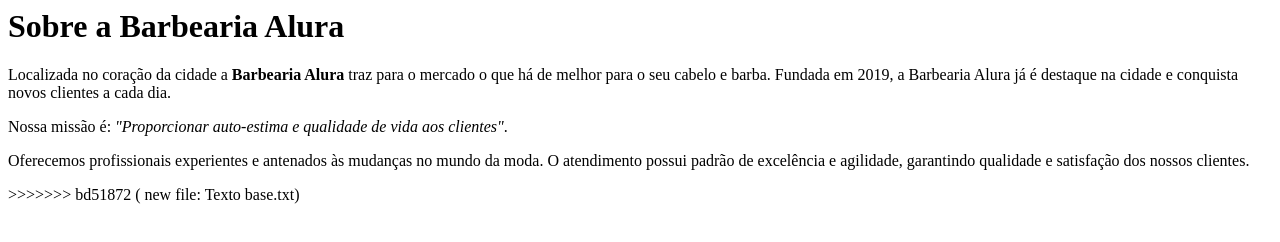
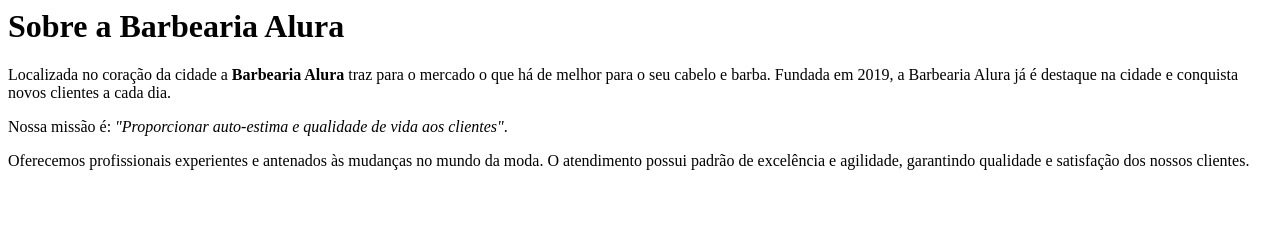
Before and after one commit to iagothz/BarberShopAlura, a plain HTML site: page index.html in a window 1280 px wide. Drawn offline with Linux system fonts and the light colour scheme.

Commit message:
modified:   index.html

```diff
--- a/index.html
+++ b/index.html
@@ -6,5 +6,5 @@
 <p>Nossa missão é: <i>"Proporcionar auto-estima e qualidade de vida aos clientes"</i>.</p>
 
 <p>Oferecemos profissionais experientes e antenados às mudanças no mundo da moda. O atendimento possui padrão de excelência e agilidade, garantindo qualidade e satisfação dos nossos clientes.</p>
->>>>>>> bd51872 (	new file:   Texto base.txt)
+
 </html>
```
